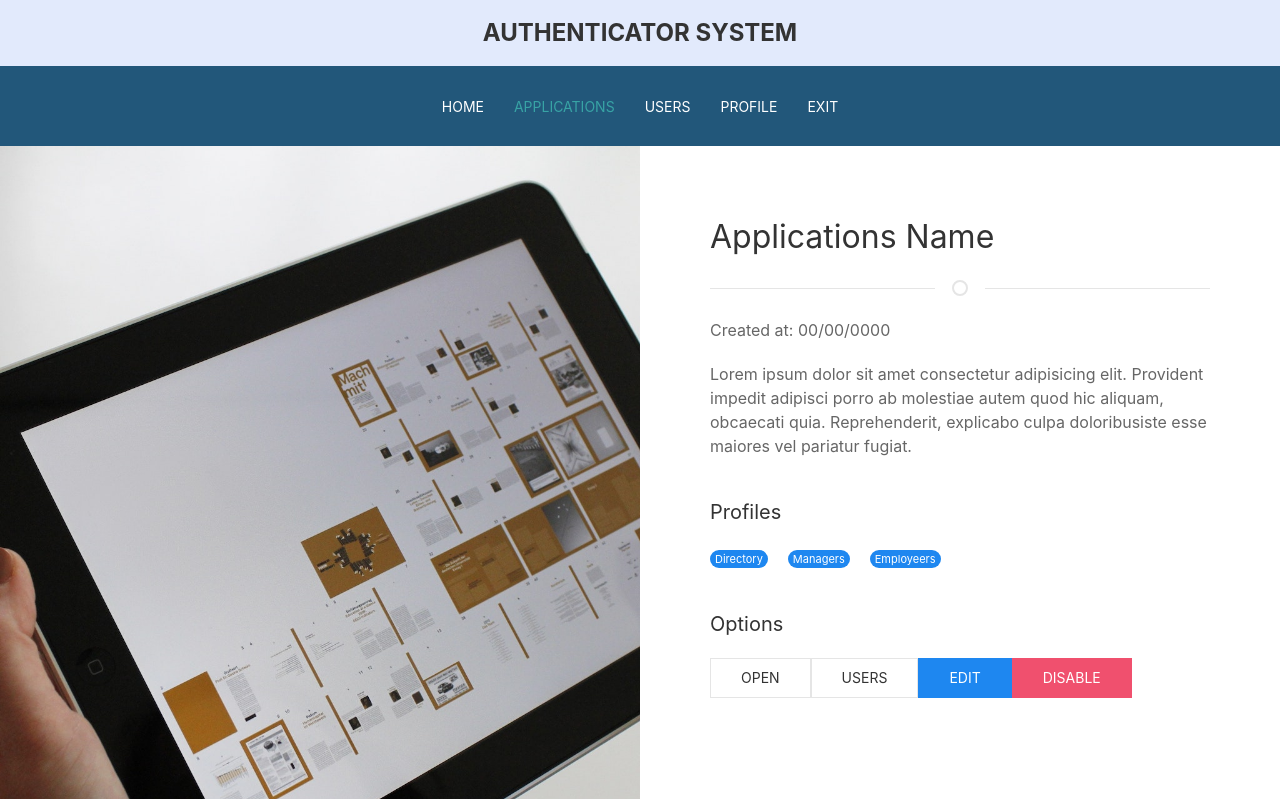
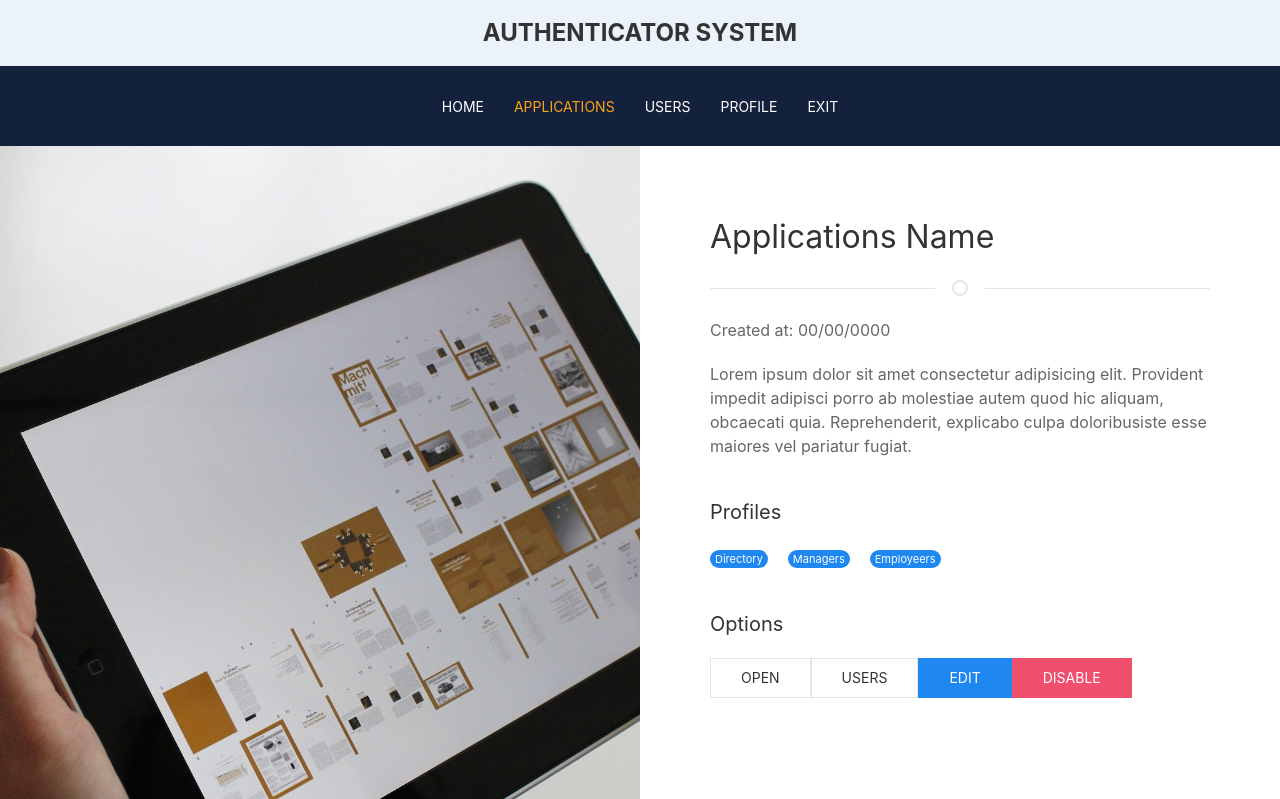
Before and after one commit to PedroHenriqueDevBR/sso-box, a Django app: page /applications/1 in a window 1280 px wide. Shown: the top 799 px of the page. Run offline with Django 4.2, Linux system fonts and the light colour scheme.

Commit message:
refact: updated color pallete

```diff
--- a/apps/core/static/css/style.css
+++ b/apps/core/static/css/style.css
@@ -1,9 +1,15 @@
+:root {
+    --app-background-color: #ebf2fa;
+    --app-primary-color: #14213d;
+    --app-secondary-color: #fca311;
+}
+
 .app-bg-color {
-    background-color: #E2EAFC !important;
+    background-color: var(--app-background-color) !important;
 }
 
 .app-primary-color {
-    background-color: #22577A !important;
+    background-color: var(--app-primary-color) !important;
 }
 
 .app-on-primary-color {
@@ -11,15 +17,15 @@
 }
 
 .app-primary-color-text {
-    color: #22577A !important;
+    color: var(--app-primary-color) !important;
 }
 
 .app-secondary-color {
-    background-color: #38A3A5 !important;
+    background-color: var(--app-secondary-color) !important;
 }
 
 .app-secondary-color-text {
-    color: #38A3A5 !important;
+    color: var(--app-secondary-color) !important;
 }
 
 /* =============================== */
@@ -32,7 +38,11 @@
     min-height: 100vh;
 }
 
-.app-max-height {
+.max-full-height {
     max-height: 100vh;
     overflow-y: auto;
 }
+
+.app-max-height {
+    height: calc(100vh - 146px);
+}
--- a/apps/dashboard/templates/dashboard/application_details.html
+++ b/apps/dashboard/templates/dashboard/application_details.html
@@ -6,7 +6,7 @@
 
 {% include 'dashboard/widgets/header.html' with selected='applications' %}
 
-<main>
+<main class="app-max-height">
 
     <div class="uk-grid-collapse uk-child-width-1-2@s uk-flex-top" uk-grid>
         <div class="uk-background-cover" style="background-image: url('{% static 'dashboard/images/application-default.jpg' %}');" uk-height-viewport></div>
--- a/apps/dashboard/templates/dashboard/profile.html
+++ b/apps/dashboard/templates/dashboard/profile.html
@@ -6,7 +6,7 @@
 
 {% include 'dashboard/widgets/header.html' with selected='profile' %}
 
-<main class="app-secondary-color uk-flex uk-flex-center uk-flex-middle" style="height: calc(100vh - 146px);">
+<main class="app-secondary-color uk-flex uk-flex-center uk-flex-middle app-max-height">
 
     <div class="uk-card uk-card-default uk-width-1-2@m">
         <div class="uk-card-header">
--- a/apps/dashboard/templates/dashboard/widgets/modal_modify_application.html
+++ b/apps/dashboard/templates/dashboard/widgets/modal_modify_application.html
@@ -5,7 +5,7 @@
         <button class="uk-modal-close-full uk-close-large" type="button" uk-close></button>
         <div class="uk-grid-collapse uk-child-width-1-2@s uk-flex-middle" uk-grid>
             <div class="uk-background-cover" style="background-image: url('{% static 'dashboard/images/application-default.jpg' %}');" uk-height-viewport></div>
-            <div class="uk-padding-large app-max-height">
+            <div class="uk-padding-large max-full-height">
                 <h1>Application</h1>
                 <p>(*) required</p>
                 <hr class="uk-divider-icon">
```
